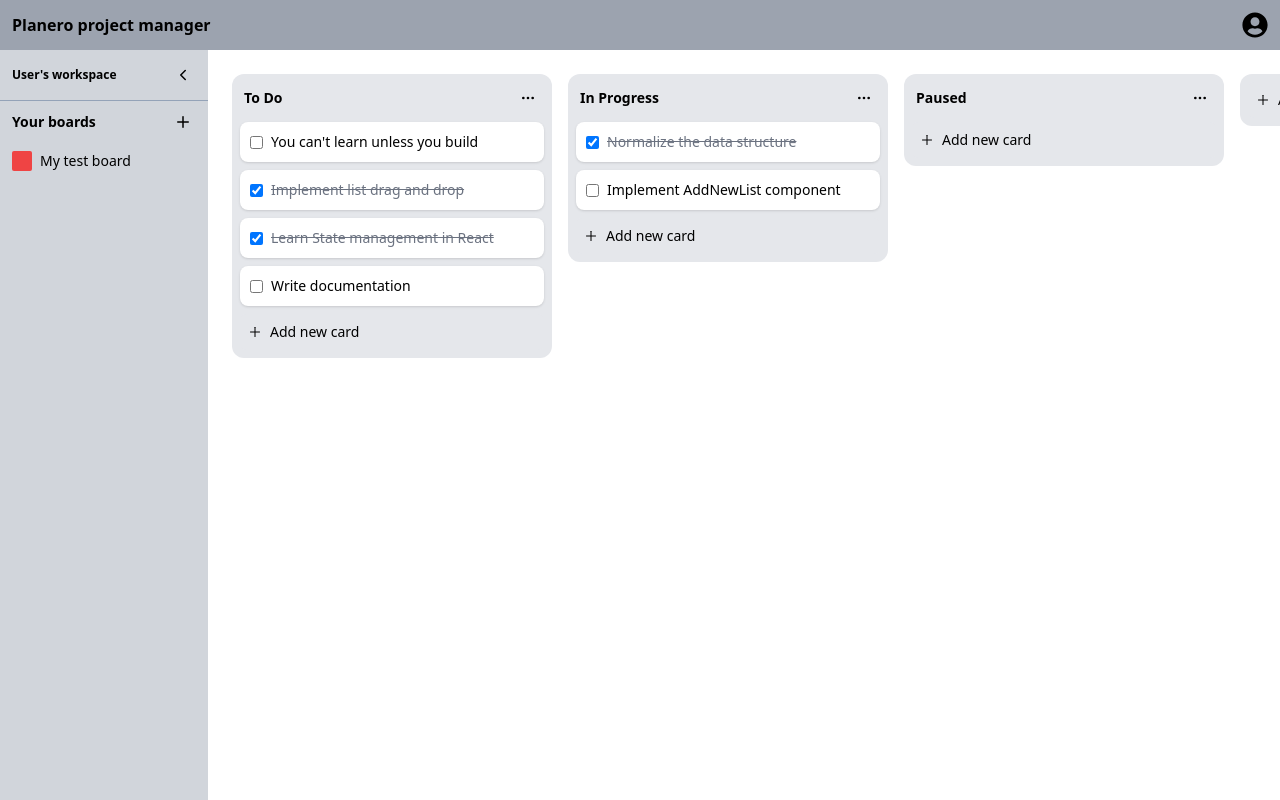
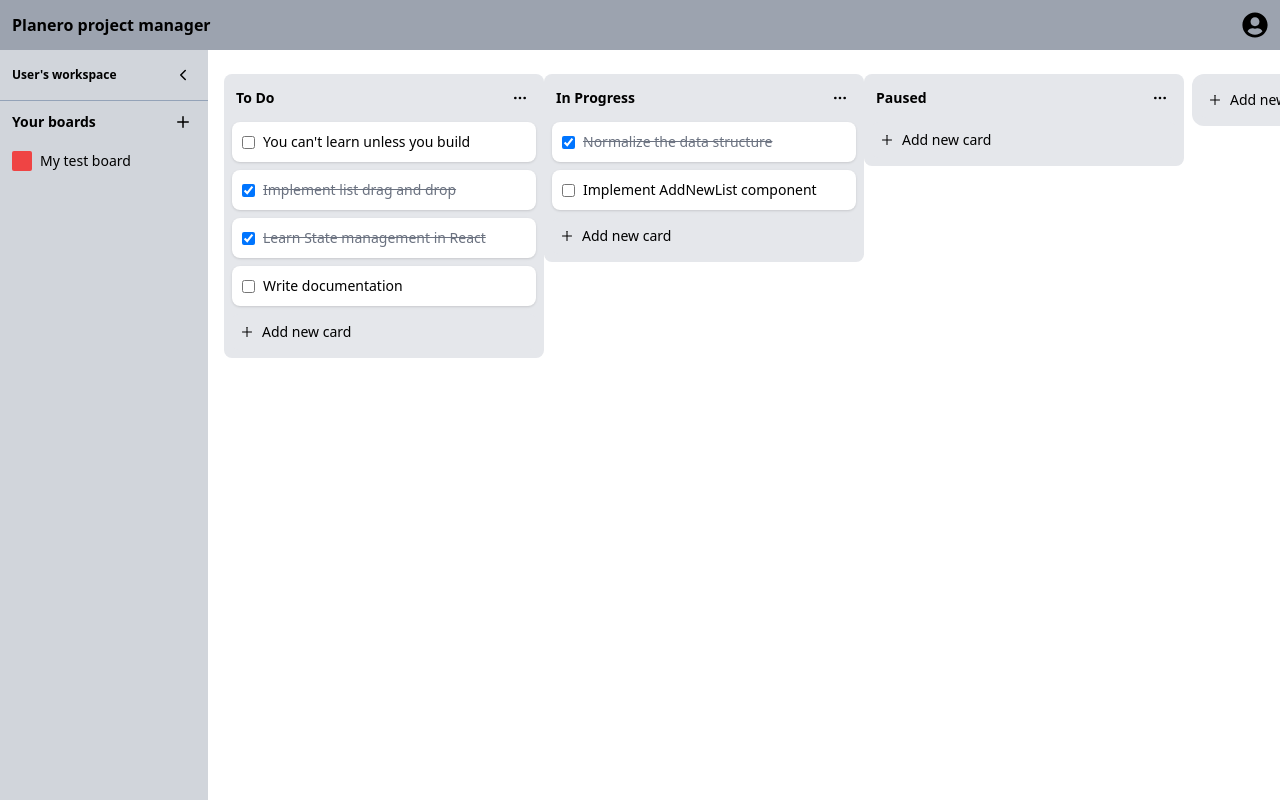
Before and after one commit to raknos13/planero-planner-react, a React (Vite) app: page / in a window 1280 px wide. Built offline with nearby package versions, Linux system fonts and the light colour scheme.

Commit message:
Add semantic class names for better readability

```diff
--- a/src/components/List.jsx
+++ b/src/components/List.jsx
@@ -34,10 +34,10 @@ export default function List({
   }
 
   return (
-    <div className="h-auto mx-2 p-2 w-80 bg-gray-200 rounded-xl snap-start">
+    <div className="listContainer h-auto p-2 w-80 bg-gray-200 rounded-lg">
       <div
-        className="flex justify-between items-center mb-2 p-1"
         {...dragHandleProps}
+        className="listHeader flex justify-between items-center mb-2 p-1"
       >
         <span className="text-sm font-bold">{list.title}</span>
         <button className="p-1 rounded-md hover:bg-gray-400">
```
